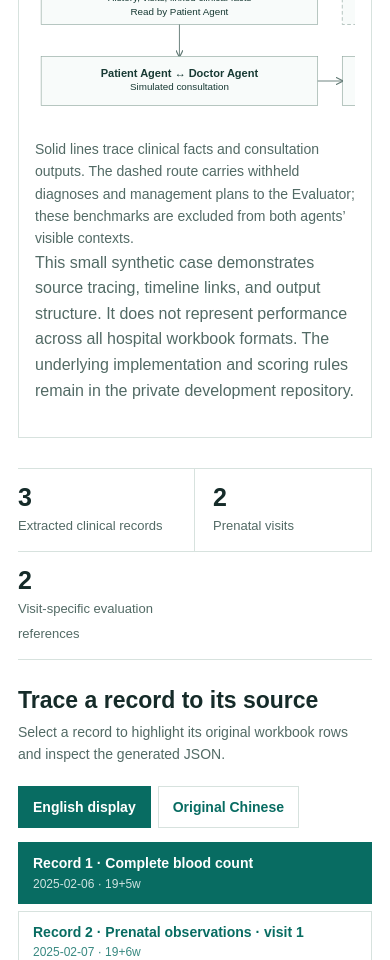
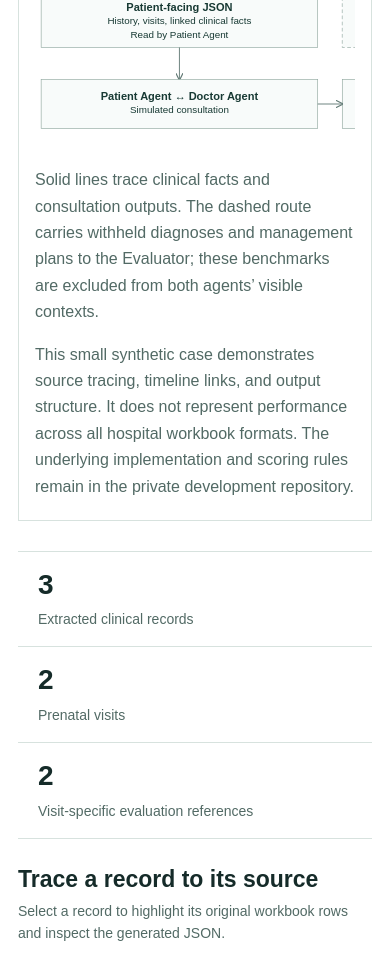
Before and after one commit to DEATH3x7/project-demos, a plain HTML site: page extractor.html in a window 390 px wide. Shown: the part 1040-2000 px from the top of the page. Drawn offline with Linux system fonts and the light colour scheme.

Commit message:
Align page gutters and unify workflow typography and statistics spacing

```diff
--- a/project-layout.css
+++ b/project-layout.css
@@ -18,3 +18,41 @@ header.topbar,body>header{max-width:1480px;padding-top:20px}
 .output-selection{margin:14px 0 0;padding:12px 16px;border:1px solid #d7e2de;background:#f2f7f5;font-size:14px;color:#526a65}
 @media(max-width:1100px){.workspace{grid-template-columns:1fr 1fr}.workspace>.panel:first-child{grid-column:1/-1}.workspace .tablewrap{max-height:360px}}
 @media(max-width:700px){.project-nav{padding:20px 18px 0}header.topbar,body>header{padding-left:18px;padding-right:18px}.workflow-section{padding:16px}.workspace{grid-template-columns:1fr}.workspace>.panel:first-child{grid-column:auto}}
+
+/* Consistent page edges and workflow typography. */
+:root{--project-width:1480px;--project-gutter:36px}
+body>.project-nav,body>header,body>header.topbar,body>main,body>footer{
+  box-sizing:border-box;width:100%;max-width:var(--project-width);margin-left:auto;margin-right:auto;
+  padding-left:var(--project-gutter);padding-right:var(--project-gutter)
+}
+.workflow-section{padding:28px 32px}
+.workflow-section h2,.workflow-section>p,.workflow-section figure{
+  width:100%;max-width:1080px;margin-left:auto;margin-right:auto;text-align:left
+}
+.workflow-section h2{font-size:24px;line-height:1.35;margin-top:0;margin-bottom:12px}
+.workflow-section>p,.workflow-section figcaption{
+  font-size:16px;line-height:1.65;color:#526a65;text-align:left;font-weight:400
+}
+.workflow-section>p{margin-top:0;margin-bottom:16px}
+.workflow-section figure{margin-top:24px;margin-bottom:0}
+.workflow-section img{max-width:none}
+.workflow-section figcaption{margin-top:20px;margin-bottom:0}
+.workflow-section>figure+p{margin-top:16px;margin-bottom:0}
+.stats{display:grid;grid-template-columns:repeat(3,minmax(0,1fr));align-items:stretch}
+.stats .stat,.stats .stat:first-child,.stats .stat:nth-child(3){
+  min-width:0;padding:18px 20px;display:flex;flex-direction:column;align-items:flex-start;justify-content:flex-start;
+  border:0;border-right:1px solid #d7e2de;text-align:left
+}
+.stats .stat:last-child{border-right:0}
+.stats .stat b{font-size:28px;line-height:1.2;margin:0 0 8px}
+.stats .stat span{font-size:14px;line-height:1.5;margin:0}
+@media(max-width:700px){
+  :root{--project-gutter:18px}
+  .workflow-section{padding:20px 16px}
+  .workflow-section h2{font-size:22px}
+}
+@media(max-width:620px){
+  .stats{grid-template-columns:1fr}
+  .stats .stat,.stats .stat:first-child,.stats .stat:nth-child(3){padding:16px 20px;border-right:0;border-bottom:1px solid #d7e2de}
+  .stats .stat:last-child{border-bottom:0}
+}
```
